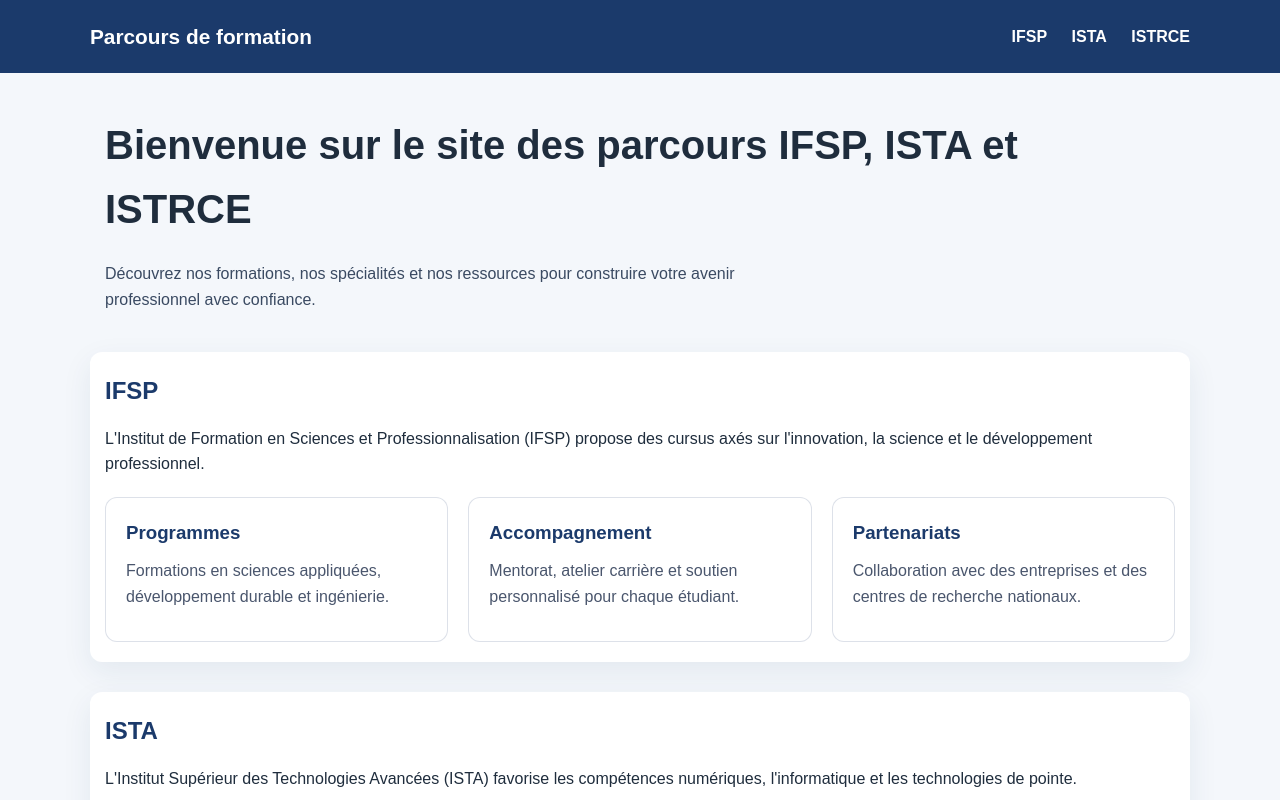
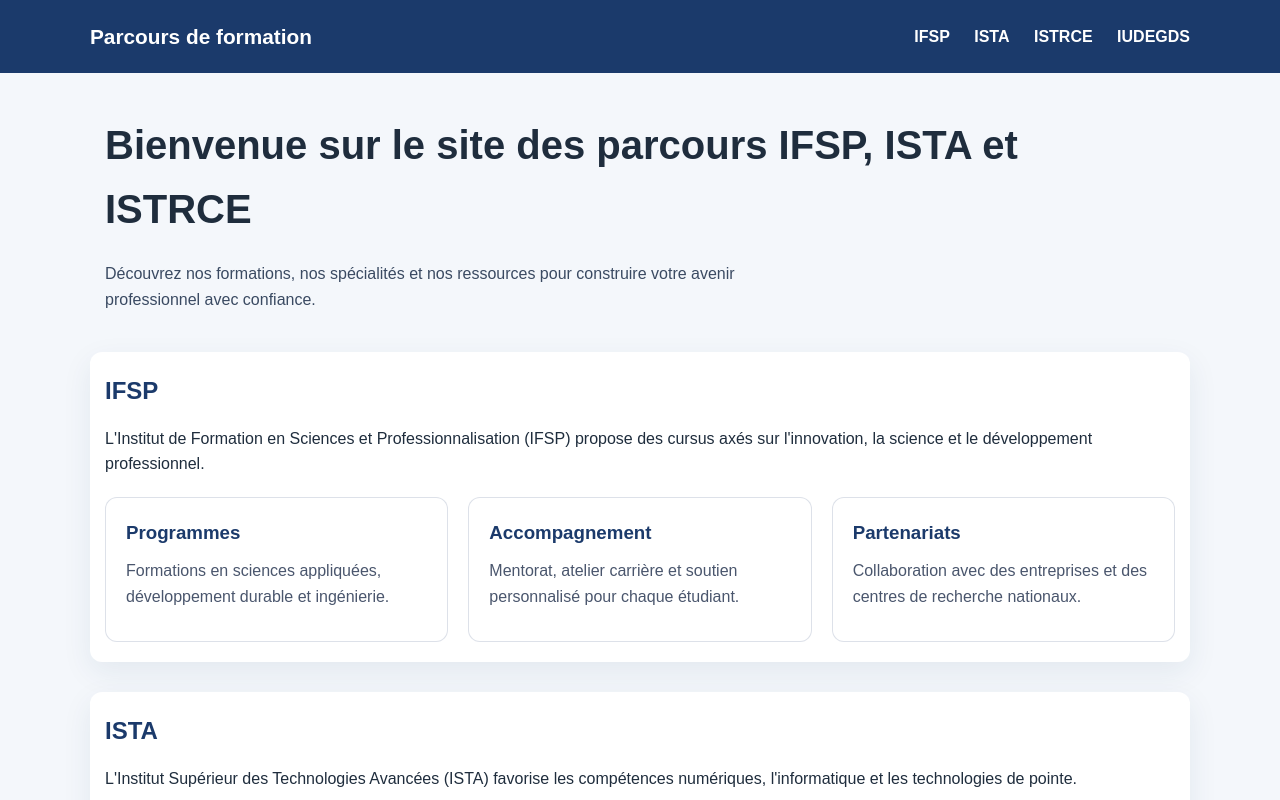
Before and after one commit to Bezara06/parcours, a plain HTML site: page index.html in a window 1280 px wide. Shown: the top 800 px of the page. Drawn offline with Linux system fonts and the light colour scheme.

Commit message:
Add IUDEGDS link to navigation and create script.js file

```diff
--- a/index.html
+++ b/index.html
@@ -124,6 +124,7 @@
           <a href="ifsp">IFSP</a>
           <a href="ista">ISTA</a>
           <a href="istrce">ISTRCE</a>
+          <a href="iudegds/">IUDEGDS</a>
         </nav>
       </div>
     </header>
```
Also changed, not shown: script.js (added).
